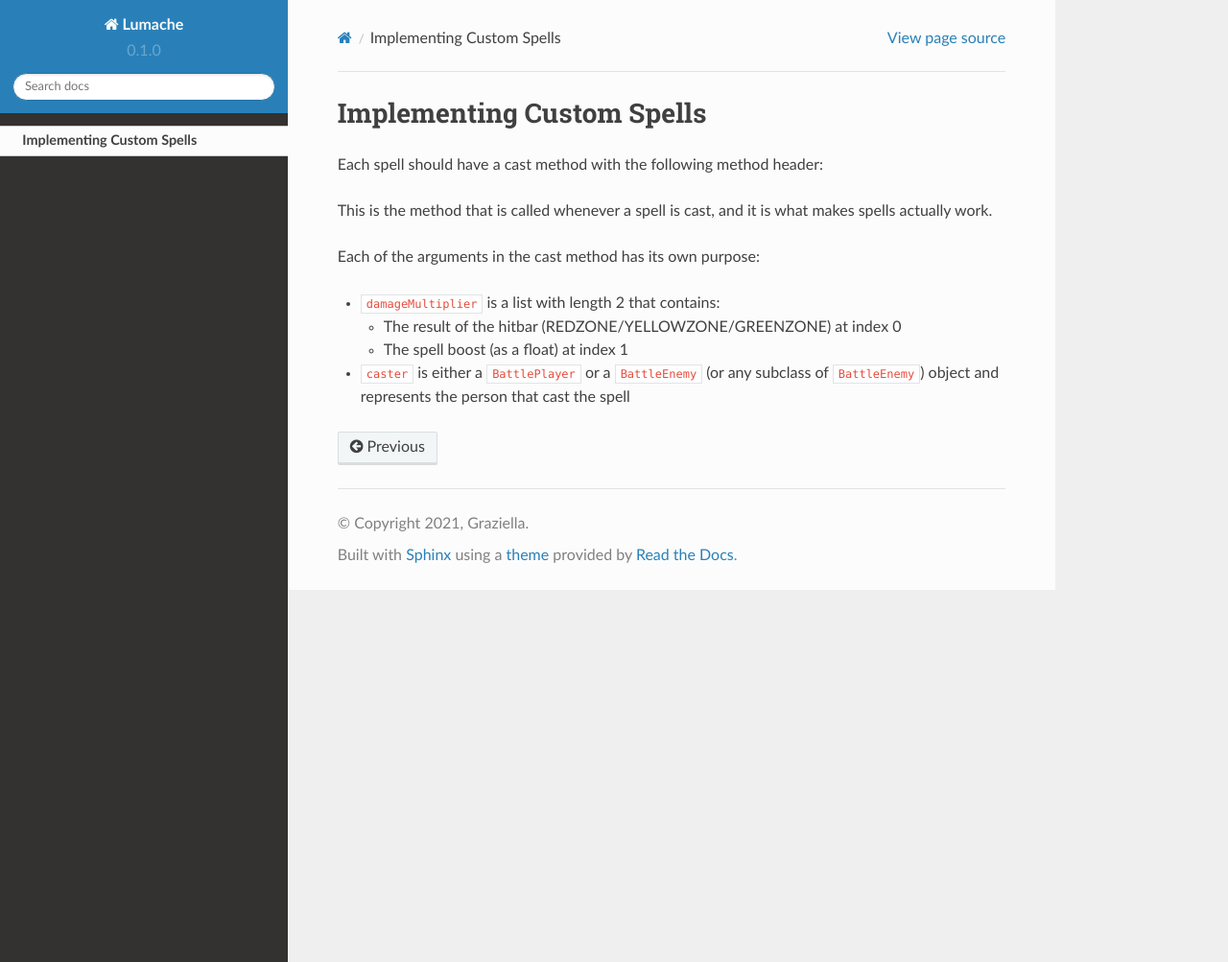
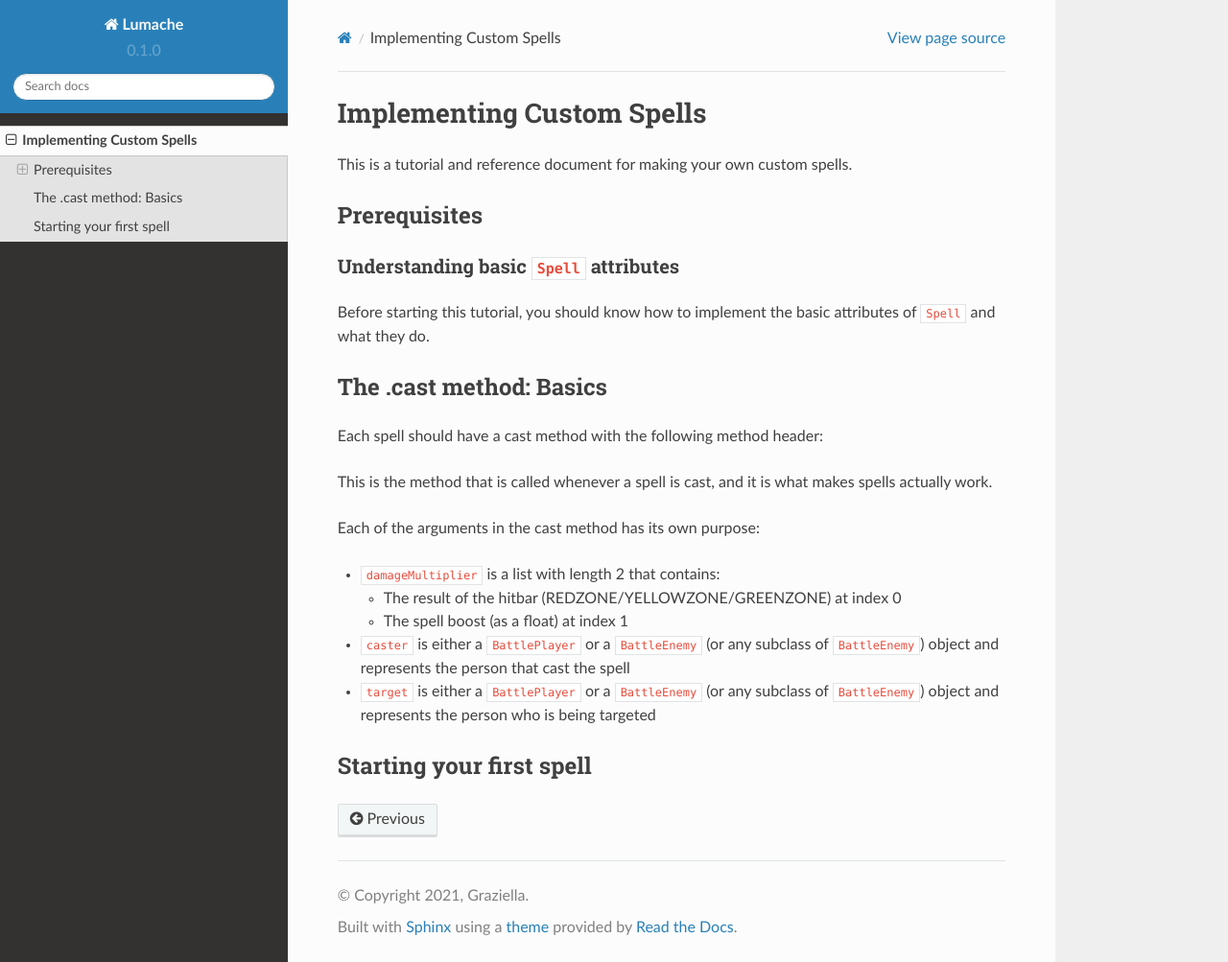
Before and after one commit to SmartyNotchy/FCP-Docs, a Sphinx documentation site: the page built from docs/source/spells.rst, in a window 1280 px wide and 1003 px high. Shown: the whole window at 96% size. Built offline with Sphinx 7.4.7 and the Read the Docs theme 2.0.0, drawn with Linux system fonts in a browser that asks for light colours; pages that are not in the unit, such as notebooks, are missing from menus.

Commit message:
Update spells.rst

```diff
--- a/docs/source/spells.rst
+++ b/docs/source/spells.rst
@@ -1,5 +1,20 @@
 Implementing Custom Spells
 ==========================
+
+This is a tutorial and reference document for making your own custom spells.
+
+Prerequisites
+-------------
+
+Understanding basic ``Spell`` attributes
+~~~~~~~~~~~~~~~~~~~~~~~~~~~~~~~~~~~~~~~~
+
+Before starting this tutorial, you should know how to implement the basic attributes of ``Spell`` and what they do.
+
+
+
+The .cast method: Basics
+------------------------
 
 Each spell should have a cast method with the following method header:
 
@@ -16,3 +31,7 @@ Each of the arguments in the cast method has its own purpose:
   - The spell boost (as a float) at index 1
 
 - ``caster`` is either a ``BattlePlayer`` or a ``BattleEnemy`` (or any subclass of ``BattleEnemy``) object and represents the person that cast the spell
+- ``target`` is either a ``BattlePlayer`` or a ``BattleEnemy`` (or any subclass of ``BattleEnemy``) object and represents the person who is being targeted
+
+Starting your first spell
+-------------------------
```
